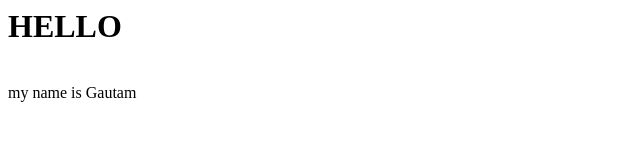
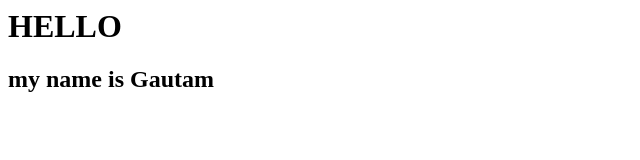
Before and after one commit to Gautam5114/JNIT-, a plain HTML site: page index.html in a window 1280 px wide. Shown: the whole page, without its empty margins (0-640 px from the left). Drawn offline with Linux system fonts and the light colour scheme.

Commit message:
Update index.html

```diff
--- a/index.html
+++ b/index.html
@@ -1,2 +1,2 @@
 <H1>HELLO</H1>
-<br> my name is Gautam </br>
+<h2> my name is Gautam </h2>
```
